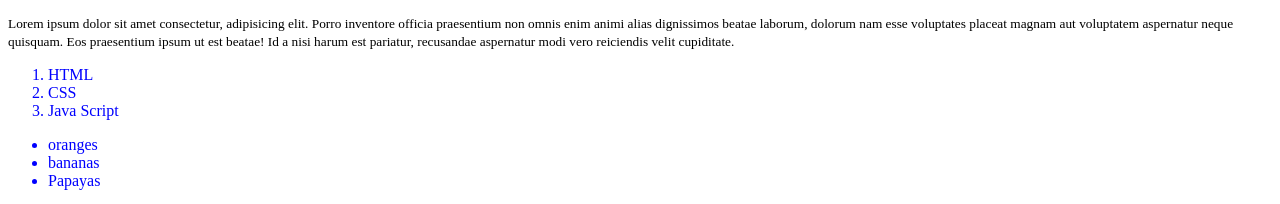
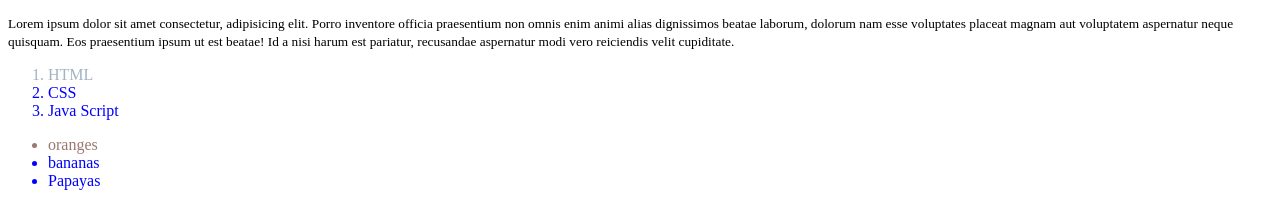
Before and after one commit to Abhinay28/CSS-Basics, a plain HTML site: page index.html in a window 1280 px wide. Shown: the part 229-433 px from the top of the page. Drawn offline with Linux system fonts and the light colour scheme.

Commit message:
CSS Colors added

```diff
--- a/index.html
+++ b/index.html
@@ -45,14 +45,14 @@
       <!-- Two Level Structure -->
       <!-- Ordered List -->
       <ol>
-        <li>HTML</li>
+        <li class="list-item">HTML</li>
         <li>CSS</li>
         <li>Java Script</li>
       </ol>
 
       <!-- unordered List -->
       <ul>
-        <li>oranges</li>
+        <li id="fruit">oranges</li>
         <li>bananas</li>
         <li>Papayas</li>
       </ul>
```
